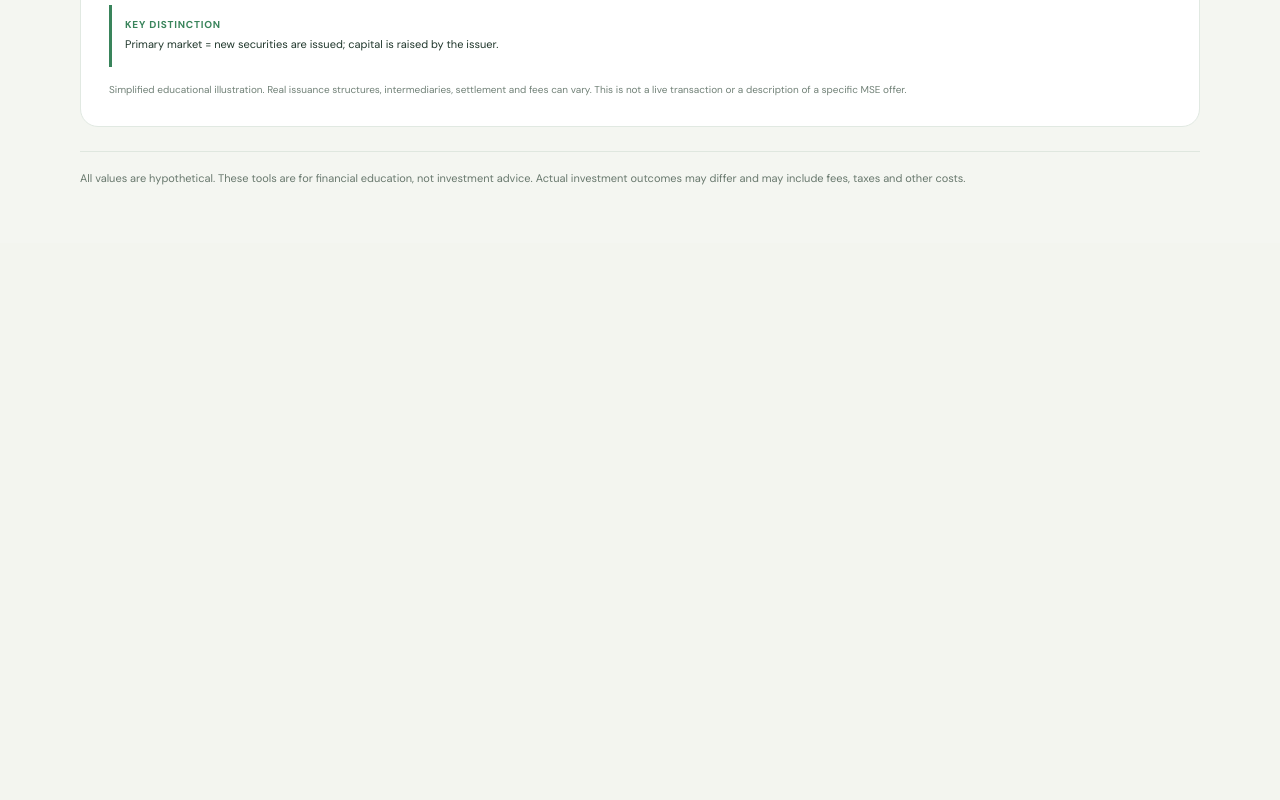
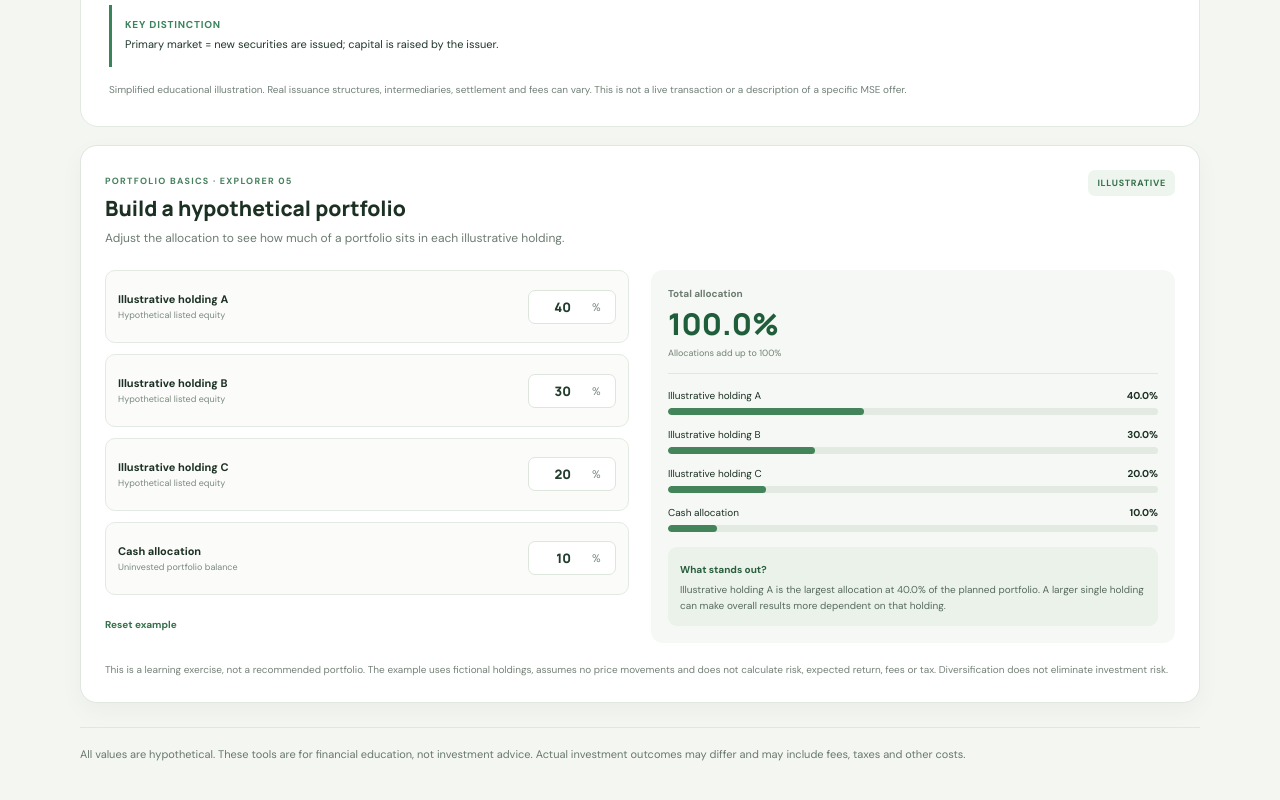
Before and after one commit to ZealotObryan/mse-data-intelligence, a Next.js app: page /academy/practice in a window 1280 px wide. Shown: the part 2480-3280 px from the top of the page. Before the commit the page ends 2723 px from the top, so only its background shows below. Built offline with nearby package versions, Linux system fonts and the light colour scheme.

Commit message:
Add portfolio allocation explorer to Practice Lab

```diff
--- a/src/app/academy/practice/page.tsx
+++ b/src/app/academy/practice/page.tsx
@@ -3,6 +3,7 @@ import InvestmentReturnSimulator from "@/components/academy/InvestmentReturnSimu
 import DividendCalculator from "@/components/academy/DividendCalculator";
 import OrderBookSimulator from "@/components/academy/OrderBookSimulator";
 import MarketFlowExplorer from "@/components/academy/MarketFlowExplorer";
+import PortfolioBuilder from "@/components/academy/PortfolioBuilder";
 import styles from "./page.module.css";
 
 export const metadata = {
@@ -28,6 +29,7 @@ export default function AcademyPracticePage() {
         <DividendCalculator />
         <OrderBookSimulator />
         <MarketFlowExplorer />
+        <PortfolioBuilder />
       </div>
       <footer className={styles.footer}>All values are hypothetical. These tools are for financial education, not investment advice. Actual investment outcomes may differ and may include fees, taxes and other costs.</footer>
     </main>
```
